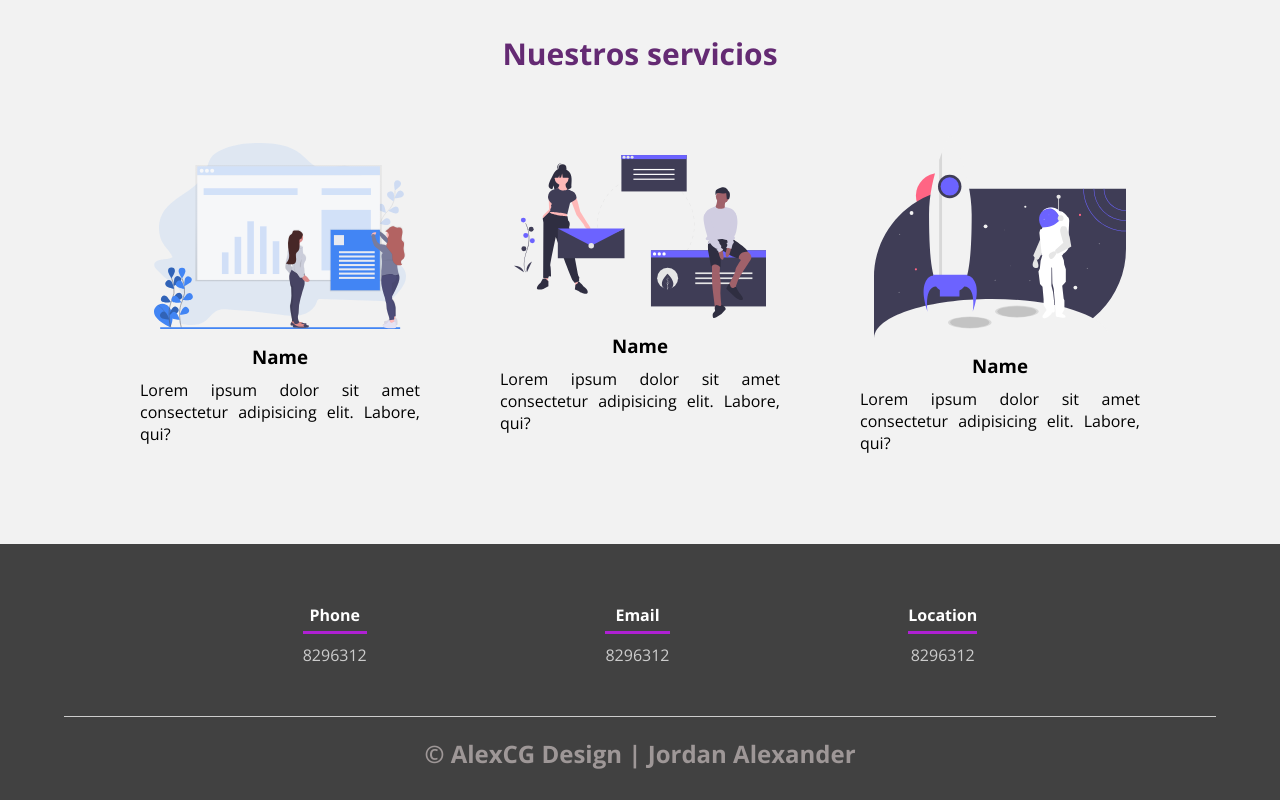
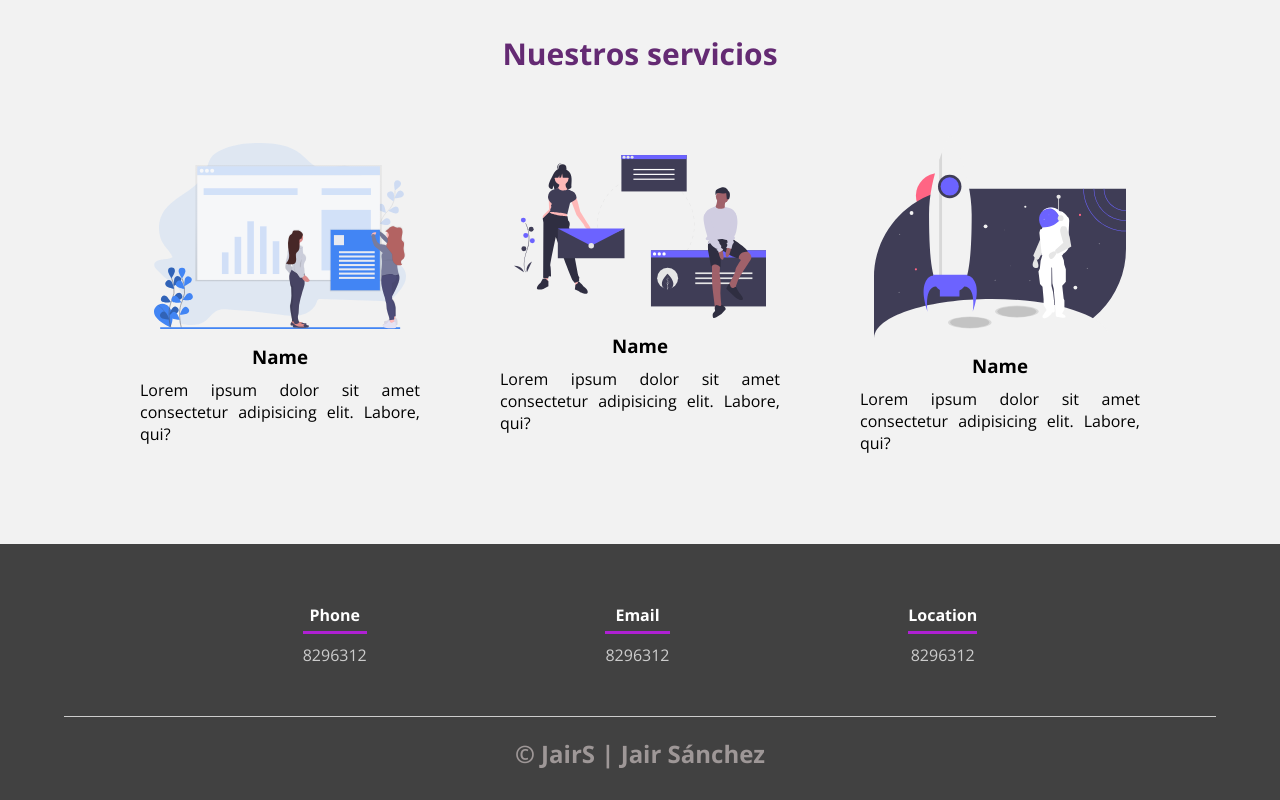
Before and after one commit to jairsanc/jairsanc.github.io, a plain HTML site: page index.html in a window 1280 px wide. Shown: the part 2207-3007 px from the top of the page. Drawn offline with nearby package versions, Linux system fonts and the light colour scheme.

```diff
--- a/index.html
+++ b/index.html
@@ -167,7 +167,7 @@
                 <p>8296312</p>
             </div>
         </div>
-        <h2 class="titulo-final">&copy; AlexCG Design | Jordan Alexander</h2>
+        <h2 class="titulo-final">&copy; JairS  | Jair Sánchez</h2>
     </footer>
 </body>
 
```
